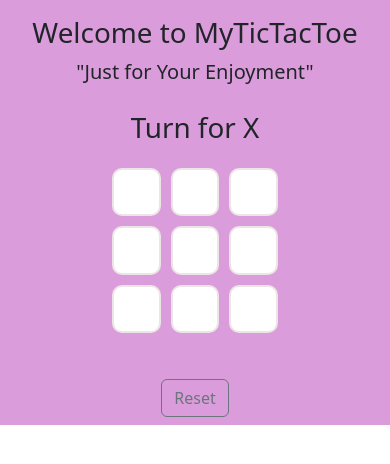
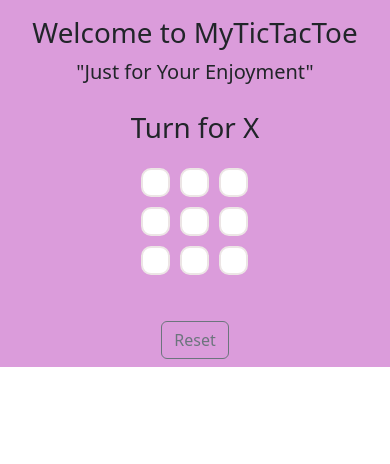
Before and after one commit to kajal202/My_TICTACTOE_GAME, a plain HTML site: page index.html in a window 390 px wide. Drawn offline with nearby package versions, Linux system fonts and the light colour scheme.

Commit message:
Update style.css

```diff
--- a/style.css
+++ b/style.css
@@ -16,8 +16,8 @@ You said:
 .container{
     display: grid;
     padding: 10px;
-    grid-template-rows: repeat(3, 7vw);
-    grid-template-columns: repeat(3, 7vw);
+    grid-template-rows: repeat(3, 6vw);
+    grid-template-columns: repeat(3, 6vw);
     font-family: 'Roboto', sans-serif;
     justify-content: center;
     position: relative;
@@ -42,7 +42,7 @@ You said:
     font-size: 60px;
 }
 
-@media screen and (max-width: 950px)
+@media screen and (max-width: 800px)
 {
     .gameContainer{
         flex-wrap: wrap;
@@ -51,7 +51,7 @@ You said:
         margin-top: 15px;
     }
     .container {
-        grid-template-rows: repeat(3, 15vw);
-        grid-template-columns: repeat(3, 15vw);
+        grid-template-rows: repeat(3, 10vw);
+        grid-template-columns: repeat(3, 10vw);
     }
 }
```
